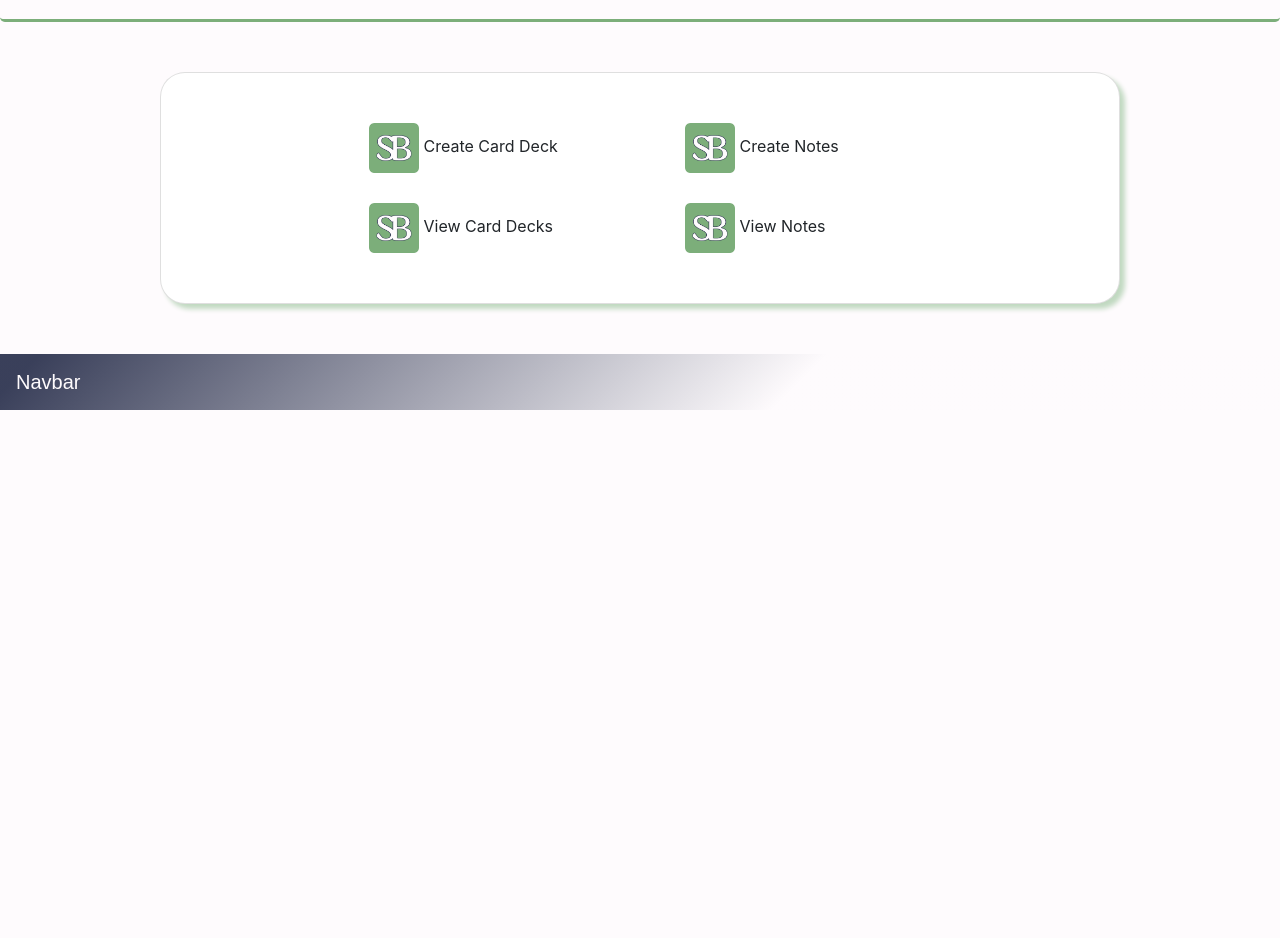
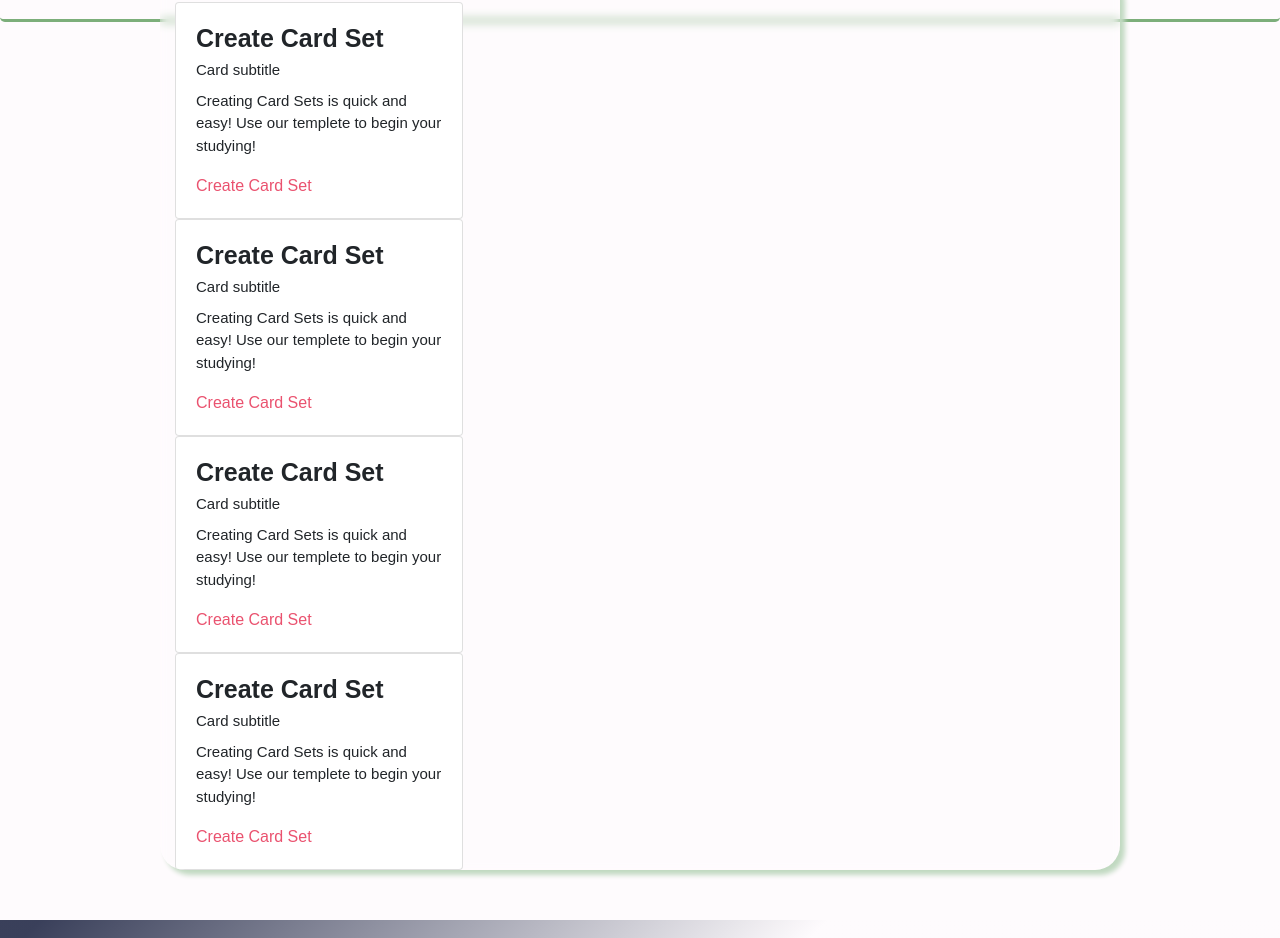
Before and after one commit to elmorella/p3-study-buddy-frontend, an Angular app: page / in a window 1280 px wide. Shown: the part 465-1403 px from the top of the page. Before the commit the page ends 875 px from the top, so only its background shows below. Built offline with nearby package versions, Linux system fonts and the light colour scheme; a web font is replaced by a local one.

Commit message:
home page

```diff
--- a/src/app/components/home/button-set/button-set.component.css
+++ b/src/app/components/home/button-set/button-set.component.css
@@ -1,29 +1,24 @@
-.card{
-
-    /* border-width: 3px; */
-    /* border-color: #839073; */
-    margin-bottom: 30px;
+.container{
+    background-color: rgba(255, 255, 255, .15);
+    backdrop-filter: blur(5px);
     box-shadow: 5px 5px 5px #C1D9C1;
-    padding-top: 30px;
     border-radius: 25px;
     width: 75%;
+    margin-top: -100px;
+    margin-bottom: 30px;
     margin-left: auto;
     margin-right: auto;
+    padding-top: 30px;
+    overflow-x: scroll;
+    display: flex;
+    align-content: center;
+    justify-content: space-between;
 }
 
-.card-title{
-    text-align: center;
-    color: #3A405A;
-}
 
-.card-subtitle{
-    color: #3A405A;
-}
-
-img{
+/* img{
     max-width: 50px;
-    /* height: 75%; */
-}
+} */
 
 .group{
     margin-left: 30px;
--- a/src/app/components/home/button-set/button-set.component.html
+++ b/src/app/components/home/button-set/button-set.component.html
@@ -56,34 +56,54 @@
     </div>
 </div> -->
 
-<div class="card">
-    <div class="card-body">
-        <div class="row">
-            <div class="col-sm-2"></div>
-            <div class="col-sm-4">
-                <div class="group"><img src="assets/image/SB Button.png"> Create Card Deck</div>
-            </div>
+<div class="container">
+    <div class="container-body">
+        <!-- <div class="row"> -->
+            <!-- <div class="col-sm-12"> -->
+                <div class="card" style="width: 18rem;">
+                    <div class="card-body">
+                        <h3 class="card-title">Create Card Set</h3>
+                        <p class="card-subtitle mb-2 ">Card subtitle</p>
+                        <p class="card-text">Creating Card Sets is quick and easy! Use our templete to begin your studying!
+                        </p>
+                        <a routerLink="" class="card-link">Create Card Set</a>
+                        <!-- use routerLink="" instead of href="" -->
+                    </div>
+                </div>
 
-            <div class="col-sm-4">
-                <div class="group"><img src="assets/image/SB Button.png"> Create Notes</div>
-            </div>
-            <!-- <div class="col-sm-3"></div> -->
-        </div>
-        <div class="row">
-            <div class="col-sm-2"></div>
-            <div class="col-sm-4">
-                <div class="group">
-                    <img src="assets/image/SB Button.png">
-                    View Card Decks
+                <div class="card" style="width: 18rem;">
+                    <div class="card-body">
+                        <h3 class="card-title">Create Card Set</h3>
+                        <p class="card-subtitle mb-2 ">Card subtitle</p>
+                        <p class="card-text">Creating Card Sets is quick and easy! Use our templete to begin your studying!
+                        </p>
+                        <a routerLink="" class="card-link">Create Card Set</a>
+                        <!-- use routerLink="" instead of href="" -->
+                    </div>
                 </div>
-            </div>
 
-            <div class="col-sm-4">
-                <div class="group">
-                    <img src="assets/image/SB Button.png">
-                    View Notes
+                <div class="card" style="width: 18rem;">
+                    <div class="card-body">
+                        <h3 class="card-title">Create Card Set</h3>
+                        <p class="card-subtitle mb-2 ">Card subtitle</p>
+                        <p class="card-text">Creating Card Sets is quick and easy! Use our templete to begin your studying!
+                        </p>
+                        <a routerLink="" class="card-link">Create Card Set</a>
+                        <!-- use routerLink="" instead of href="" -->
+                    </div>
                 </div>
-            </div>
-        </div>
+
+                <div class="card" style="width: 18rem;">
+                    <div class="card-body">
+                        <h3 class="card-title">Create Card Set</h3>
+                        <p class="card-subtitle mb-2 ">Card subtitle</p>
+                        <p class="card-text">Creating Card Sets is quick and easy! Use our templete to begin your studying!
+                        </p>
+                        <a routerLink="" class="card-link">Create Card Set</a>
+                        <!-- use routerLink="" instead of href="" -->
+                    </div>
+                </div>
+            <!-- </div> -->
+        <!-- </div> -->
     </div>
 </div>
```
